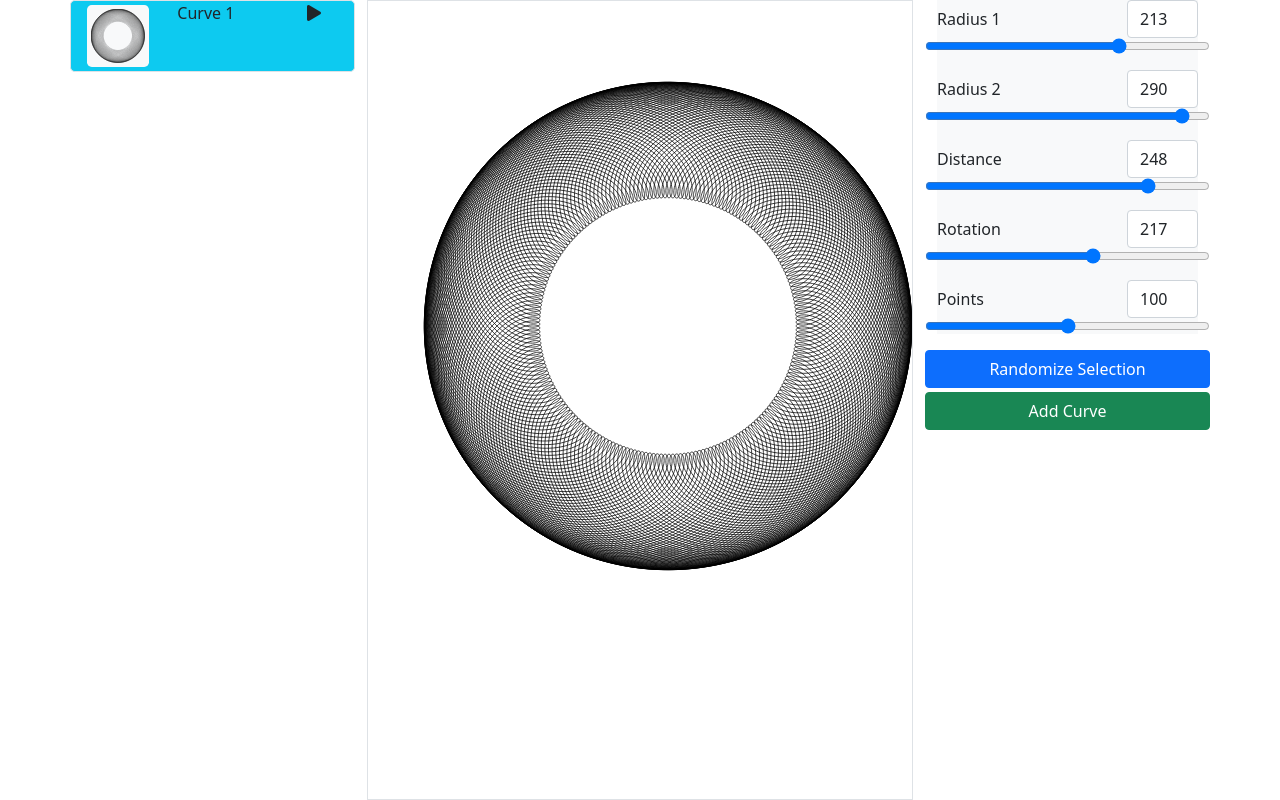
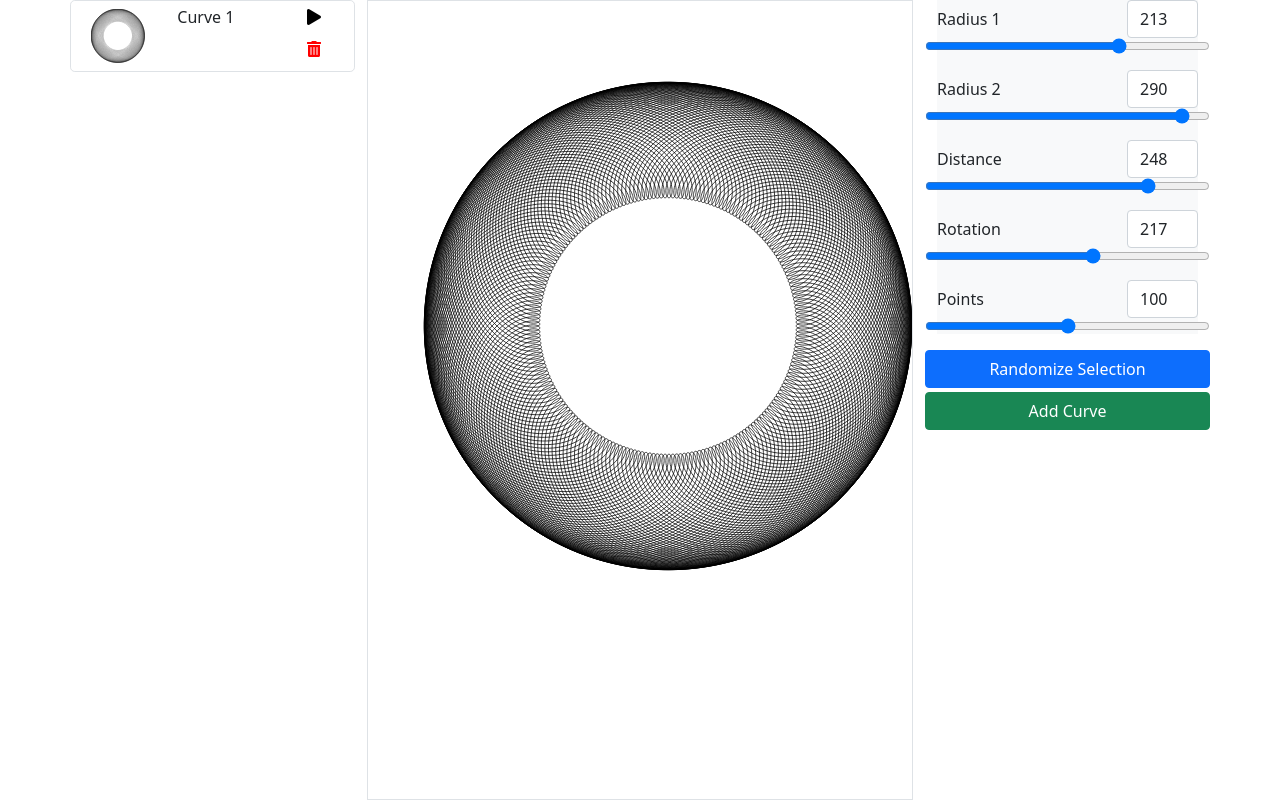
Before and after one commit to aommaster/Spirographer, a React app: page / in a window 1280 px wide. Built offline with nearby package versions, Linux system fonts and the light colour scheme.

Commit message:
Added delete function for curves. Small CSS improvements

```diff
--- a/src/Canvas.js
+++ b/src/Canvas.js
@@ -14,6 +14,7 @@ class Canvas extends React.Component {
     this.drawSpiro = this.drawSpiro.bind(this);
     this.handleClick = this.handleClick.bind(this);
     this.changeCurve = this.changeCurve.bind(this);
+    this.deleteCurve = this.deleteCurve.bind(this);
   }
   state = {
       curveList: [],
@@ -25,6 +26,21 @@ class Canvas extends React.Component {
         this.changeCurve(index);
         break;
       case "play":
+        this.animateCurve(index);
+        break;
+      case "delete":
+        this.deleteCurve(index);
+        break;
+      default:
+        break;
+    }
+  }
+  changeCurve(index){
+    this.setState({
+      activeCurve:index
+    })
+  }
+  animateCurve(index){
     const pathObject = document.querySelector(`.spiro:nth-child(${index+1}) svg path`);
       const length = pathObject.getTotalLength();
       const baseStyle ={
@@ -38,19 +54,17 @@ class Canvas extends React.Component {
       Object.assign(pathObject.style, baseStyle);
       setTimeout(function(){
         Object.assign(pathObject.style, animationStyle)
-        }, 1000);
+      }, 200);
       setTimeout(function(){
         pathObject.removeAttribute('style');
-        },6000)
-        break;
-      default:
-        break;
+      },5200)
   }
-  }
-  changeCurve(index){
-    this.setState({
-      activeCurve:index
-    })
+  deleteCurve(index){
+    let curveArray = [...this.state.curveList];
+    curveArray.splice(index,1);
+    this.setState((prevState)=>({
+      curveList: curveArray
+    }))
   }
   updateParameters(parameter, value){
     let curveArray = [...this.state.curveList];
--- a/src/SpiroTile.js
+++ b/src/SpiroTile.js
@@ -30,11 +30,11 @@ let bounds ={
       }
   } while (m);
   return (
-    <div className={"row border rounded-3 tile " + (props.selection===props.tileIndex && 'bg-info')} onClick={()=>{props.callback(props.tileIndex, "select")}}>
+    <div className={"row border rounded-3 tile " + (props.selection===props.tileIndex && 'selectedTile')} onClick={()=>{props.callback(props.tileIndex, "select")}}>
       <div className="col-4">
         <div className="row m-1">
           <svg
-            className="w-100 h-100 bg-light p-1 rounded-3"
+            className="w-100 h-100 p-1 rounded-3"
             viewBox={`${bounds.minx-1} ${bounds.miny-1} ${bounds.maxx-bounds.minx+10} ${bounds.maxy - bounds.miny+10}`}
             fill="none">
             <path d={`${props.path}`} stroke="black" strokeWidth={"1"}/>
@@ -42,14 +42,19 @@ let bounds ={
         </div>
       </div>
       <div className="col-8">
-        <div className="row">
+        <div className="row mt-1">
           <div className="col-8">{props.name}</div>
           <div className="col-4">
             <TileButton type="play" callback={props.callback} tileIndex = {props.tileIndex}/>
           </div>
         </div>
-        <div className="row">
+        <div className="row mt-2">
+          <div className="col-8">
 
+          </div>
+          <div className="col-4">
+            <TileButton type="delete" callback={props.callback} tileIndex = {props.tileIndex}/>
+          </div>
         </div>
       </div>
     </div>
--- a/src/TileButton.js
+++ b/src/TileButton.js
@@ -3,16 +3,19 @@ import React from 'react';
 const buttonTypes={
   play:{
     name:"fa-play",
+    command:"play"
   },
   delete:{
     name:"fa-trash-alt",
+    command:"delete"
   }
 }
 
 function TileButton(props) {
+  const {name, command} = buttonTypes[props.type];
   return (
     <div>
-      <i className={'p-1 fas ' + buttonTypes[props.type].name} onClick={()=>{props.callback(props.tileIndex, "play")}}></i>
+      <i className={'p-1 fas rounded-3 ' + name} onClick={()=>{props.callback(props.tileIndex, command)}}></i>
     </div>
   );
 }
--- a/src/index.css
+++ b/src/index.css
@@ -1,5 +1,15 @@
 .tile{
     cursor: pointer;
+    background-color:#eeeeee
+}
+.selectedTile{
+    background-color: white;
+}
+.fa-play{
+    color:black
+}
+.fa-trash-alt{
+    color:red
 }
 .fas:hover{
     color: #555555;
```
Also changed, not shown: README.md, 1 other file. Lines whose indentation alone changed are shown as unchanged.
